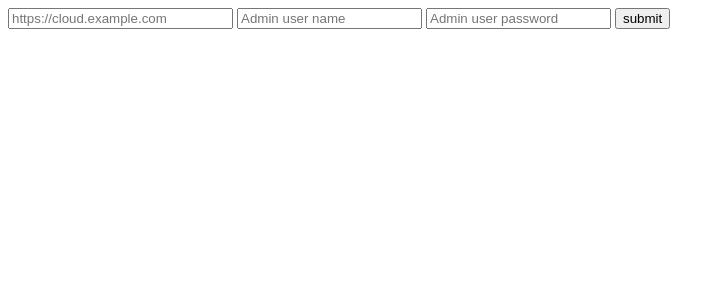
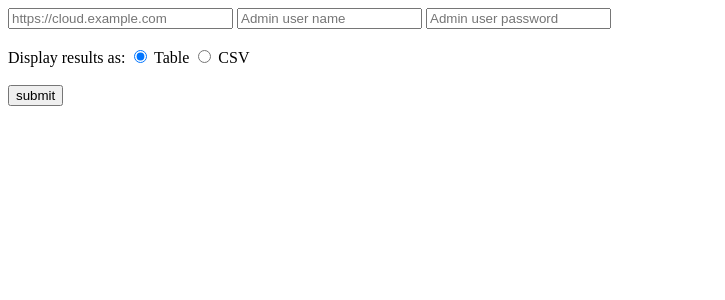
Before and after one commit to bpcurse/nextcloud-userexport, a PHP site: page /userexport.php in a window 1280 px wide. Shown: the top 300 px of the page, without its empty margins (0-725 px from the left). Run offline with PHP 8.4, Linux system fonts and the light colour scheme.

Commit message:
export modes table or csv can be chosen by radio buttons, some code optimization, exported records are counted and displayed

```diff
--- a/userexport.php
+++ b/userexport.php
@@ -19,6 +19,11 @@
     placeholder="https://cloud.example.com">
 	<input type="text" name="user" placeholder="Admin user name">
 	<input type="password" name="password" placeholder="Admin user password">
+  <br><br>
+  Display results as:
+  <input type="radio" name="export_type" value="table" checked> Table
+  <input type="radio" name="export_type" value="csv"> CSV
+  <br><br>
   <input type="submit" name="submit" value="submit">
 </form>
 
@@ -34,6 +39,7 @@ if(isset($_POST['submit'])) {
   $nextcloud_url = $_POST['url'];
  	$admin_username = $_POST['user'];
  	$admin_password = $_POST['password'];
+  $export_type = $_POST['export_type'];
 
   // Check if the form has been filled in completely
  	if(isset($nextcloud_url) && isset($admin_username) && isset($admin_password))
@@ -67,45 +73,93 @@ if(isset($_POST['submit'])) {
         $single_user_data = json_decode(curl_exec($ch), true);
 
         /**
-          * Push elements "userId", "displayname", "email" and "lastLogin"
+          * Push elements "user_id", "displayname", "email" and "lastLogin"
           * to array "$collected_user_data"
           */
-        $collected_user_data[] = array(utf8_decode($user_id),
+        $collected_user_data[] = array(
+          utf8_decode($user_id),
           utf8_decode($single_user_data['ocs']['data']['displayname']),
           strtolower($single_user_data['ocs']['data']['email']),
           date("Y-m-d",
-            substr($single_user_data['ocs']['data']['lastLogin'],0,10)));
+            substr($single_user_data['ocs']['data']['lastLogin'],0,10)
+          )
+        );
       }
 		}
 
     /**
-      * Print status message containing
-      * which nextcloud instance has been queried and when it was completed
+      * Print status message containing user count, target instance and export timestamp
       * (change the standard used to display the timestamp to your needs)
       */
-		echo "<font face=\"Helvetica\">Exported from ".$nextcloud_url." on "
-      .date(DATE_RFC1123)."<br><br>";
+		echo "<br><hr><font face=\"Helvetica\">Exported "
+      . count($collected_user_data) . " records from ".$nextcloud_url." on "
+      . date(DATE_RFC1123)."<hr><br>";
 
     // Sort the array containing the collected user data
     sort($collected_user_data);
 
-    // Define an html table and set header cell content
-    echo "<font face=\"Helvetica\"><table id=\"userexport\";><tr>
+    // Display a table or comma separated values depending on radio button selection in the form
+    if ($export_type == 'table') {
+      echo build_table_user_data($collected_user_data);
+    }
+    elseif ($export_type == 'csv') {
+      echo build_csv_user_data($collected_user_data);
+    }
+	}
+}
+
+/**
+  * Build and display an html table containing the selected user data
+  */
+function build_table_user_data($collected_user_data) {
+
+  // Define an html table with id userexport and set header cell content
+  $table_user_data = "<font face=\"Helvetica\"><table id=\"userexport\";><tr>
     <th>Username</th>
     <th>Displayname</th>
     <th>Email</th>
     <th>Last login</th><tr>";
 
-    // iterate through collected user data by row and column, build html table
+  // Iterate through collected user data by row and column, build html table
   for ($row = 0; $row < sizeof($collected_user_data); $row++) {
-			echo "<tr>";
+    $table_user_data .= "<tr>";
     for ($col = 0; $col < 4; $col++) {
-	    	echo "<td>".$collected_user_data[$row][$col]."</td>";
+      $table_user_data .= "<td>".$collected_user_data[$row][$col]."</td>";
     }
-	  	echo "</tr>";
+    $table_user_data .= "</tr>";
   }
-		echo "</table>";
+  $table_user_data .= "</table>";
+  return $table_user_data;
 }
+
+/**
+  * Build the variable $csv_user_data with the selected user data in csv format
+  */
+function build_csv_user_data($collected_user_data) {
+
+  // Add headers to $csv_user_data variable
+  $csv_user_data = 'User ID,Displayname,Email,Last login<br>';
+
+  // Iterate through collected user data by row and column, build csv output
+  for ($row = 0; $row < sizeof($collected_user_data); $row++) {
+    for ($col = 0; $col < 4; $col++) {
+
+      // To prevent possible import issues, quote displayname data cells
+      if ($col == 1) {
+        $csv_user_data .= '"' . $collected_user_data[$row][$col] . '"';
+      }
+      else {
+        $csv_user_data .= $collected_user_data[$row][$col];
+      }
+      // Put column separators between cells but not at the end of a record
+      if ($col != 3) {
+        $csv_user_data .= ',';
+      }
+    }
+    // Indicate the start of a new record
+    $csv_user_data .= '<br>';
+  }
+  return $csv_user_data;
 }
 
 // EOF
```
Lines whose indentation alone changed are shown as unchanged.
